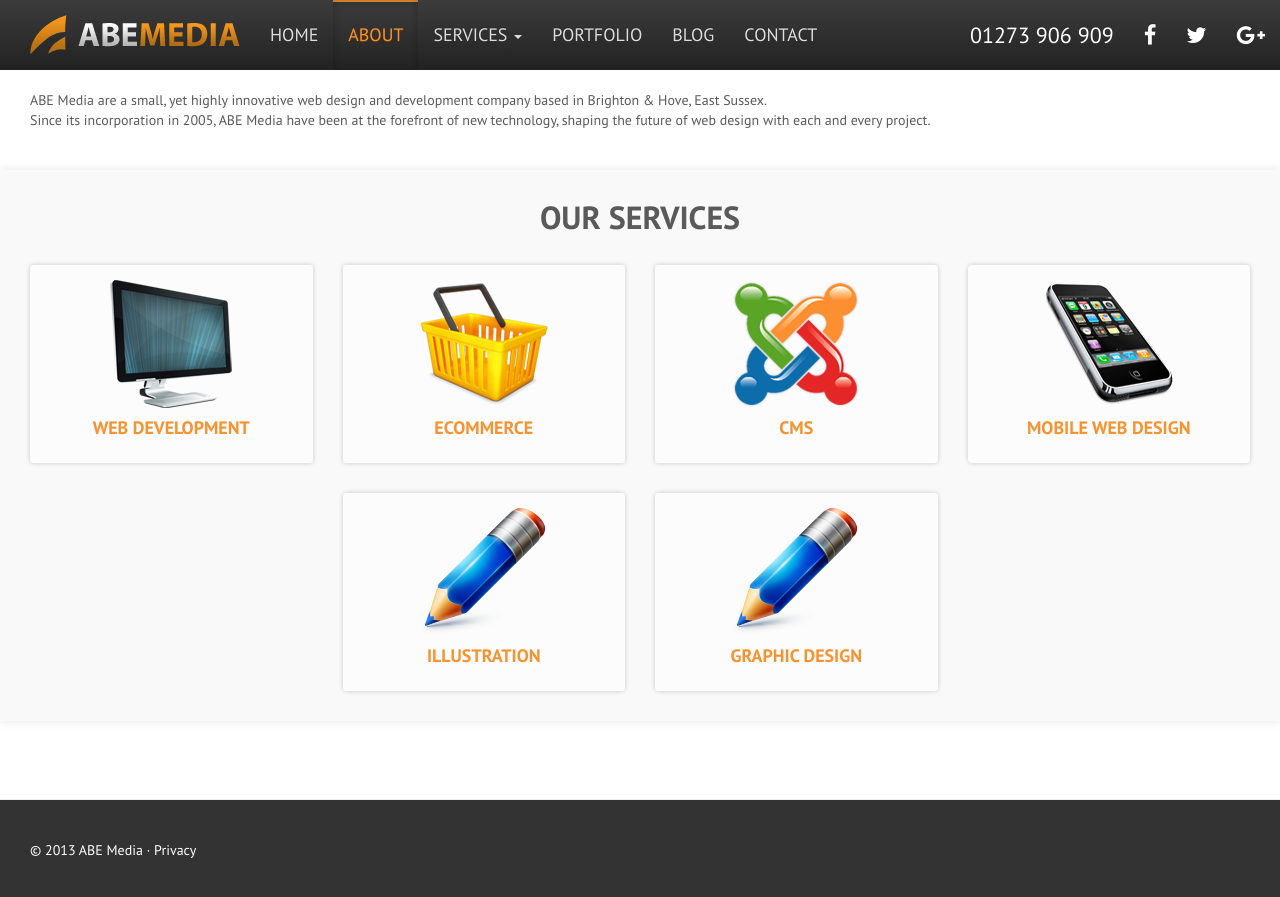
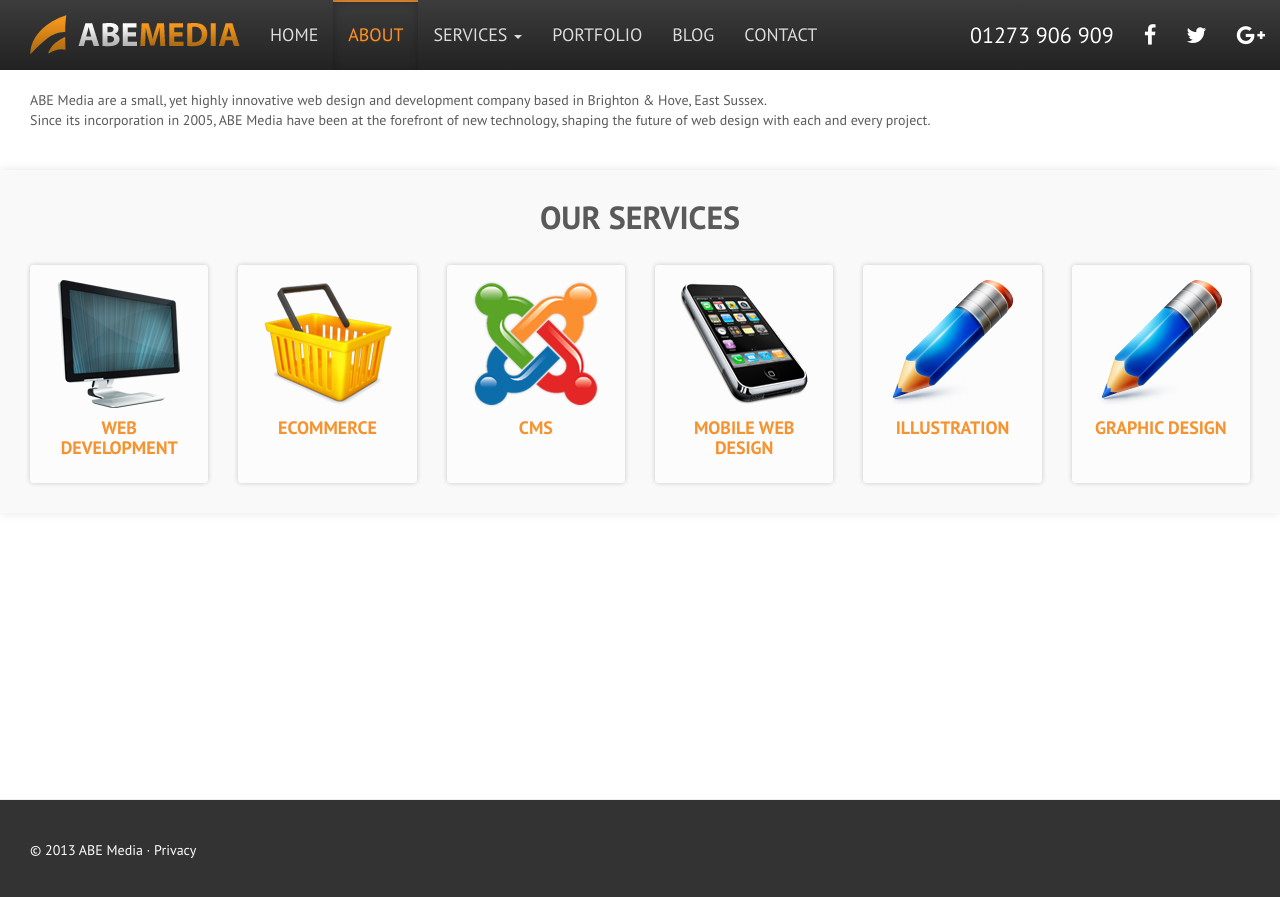
Before and after one commit to abemedia/abemedia.github.io, a Jekyll site: the page built from about.md, in a window 1280 px wide. Shown: the top 897 px of the page. Built offline with Jekyll 4.4.1, drawn with Linux system fonts in a browser that asks for light colours; nearby versions of some CDN libraries.

Commit message:
Update style.css

```diff
--- a/css/style.css
+++ b/css/style.css
@@ -314,7 +314,7 @@ footer a:hover {
 		width: 50%;
 	}
 	.box-list.box-list-small>li {
-		width: 33.33333333333333%;
+		width: 25%;
 	}
 }
 @media (min-width: 992px) {
@@ -322,7 +322,7 @@ footer a:hover {
 		width: 33.33333333333333%;
 	}
 	.box-list.box-list-small>li {
-		width: 25%;
+		width: 16.66666666666666%;
 	}
 }
 .box-list>li>a>span {
```
